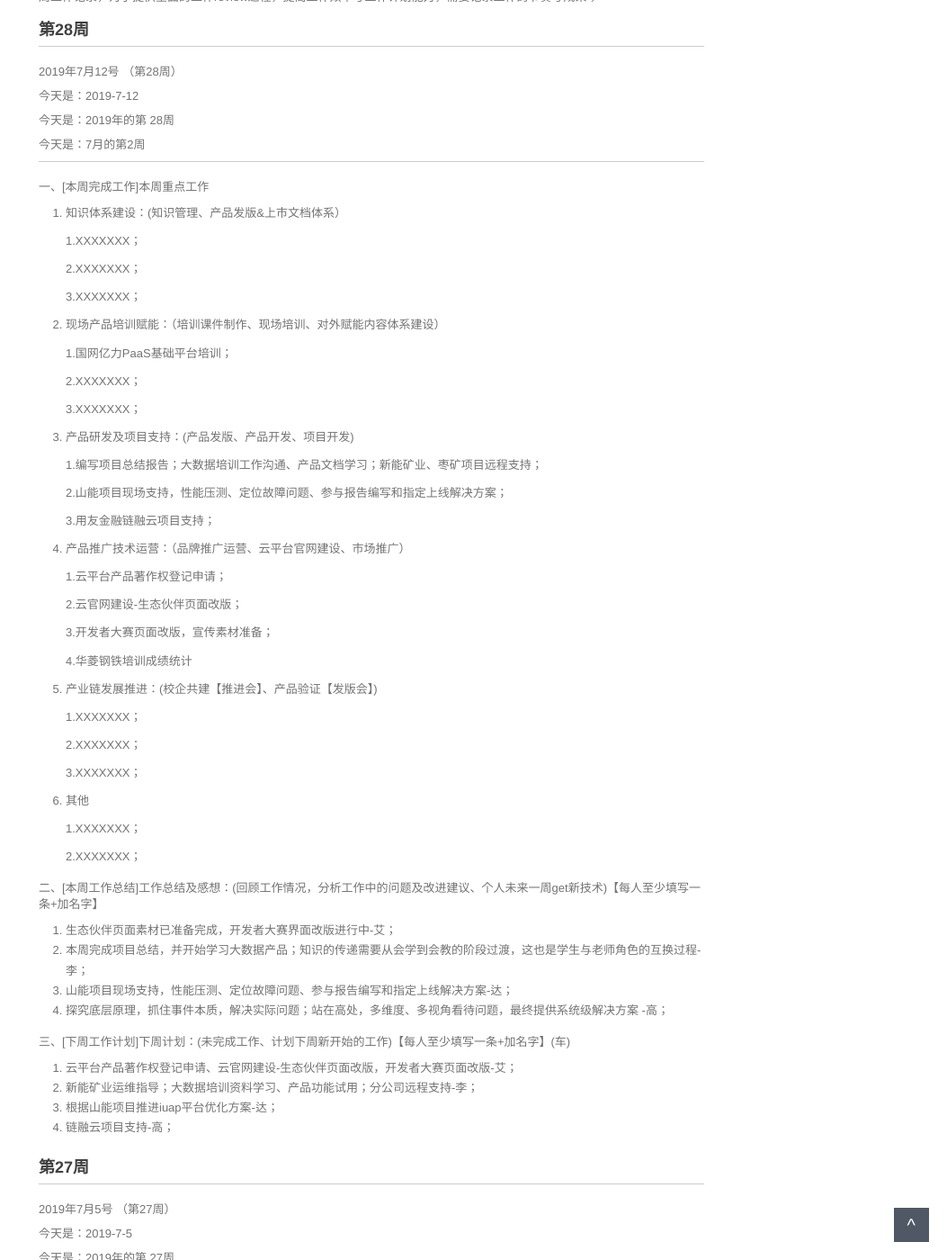
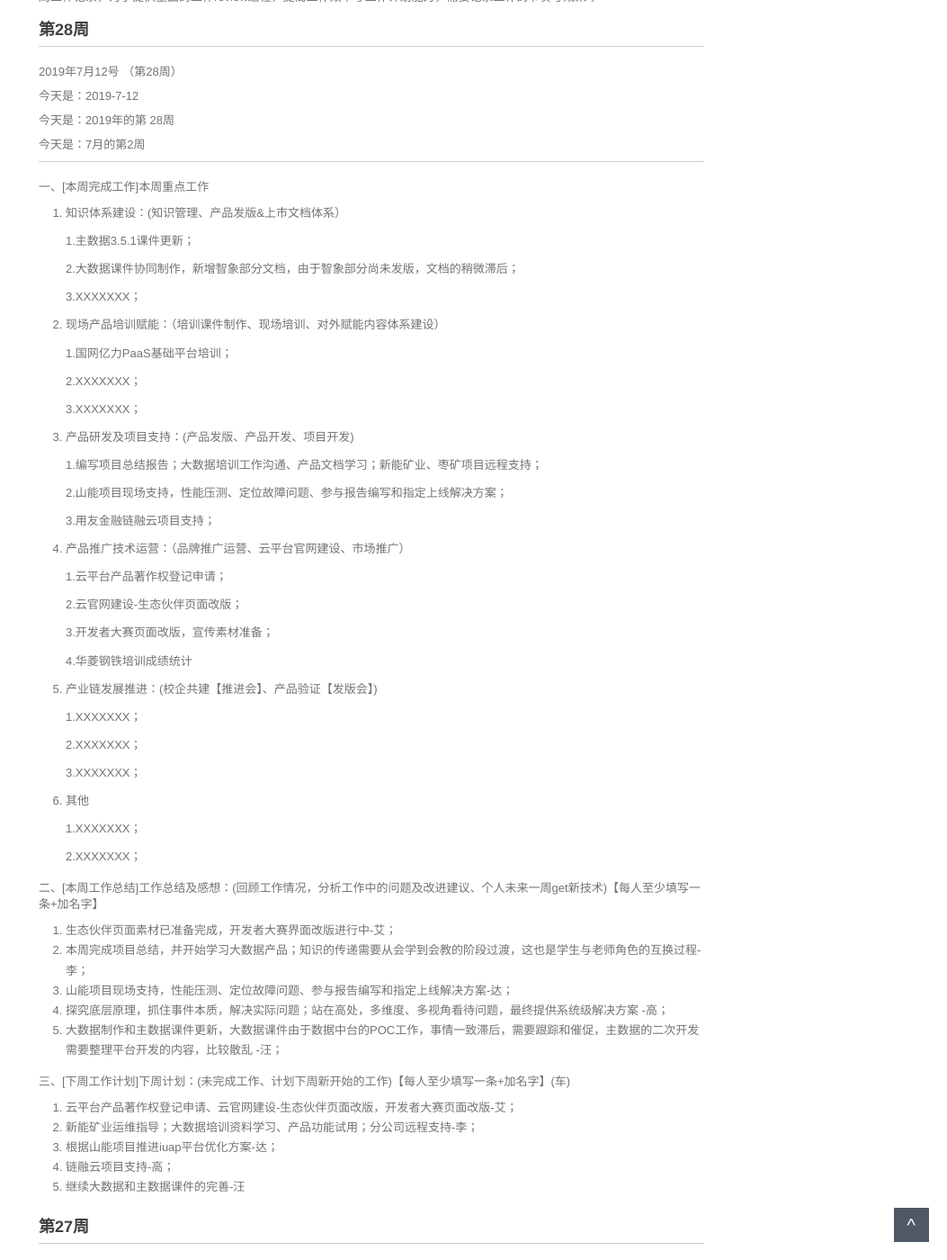
Before and after one commit to walllFlower/blog, a Jekyll site: the page built from _posts/2018-07-17-day_report_cxz.md, in a window 1280 px wide and 1400 px high, scrolled down 310 px. Shown: the whole window at 90% size, without its empty margins (227-1280 px from the left). Built offline with Jekyll 4.4.1, drawn with Linux system fonts in a browser that asks for light colours; comment, search, counter and statistics services are not loaded.

Commit message:
Update 2018-07-17-day_report_cxz.md

```diff
--- a/_posts/2018-07-17-day_report_cxz.md
+++ b/_posts/2018-07-17-day_report_cxz.md
@@ -25,9 +25,9 @@ categories: 技术运营工作周报
 
 1. 知识体系建设：(知识管理、产品发版&上市文档体系）
 
-    1.XXXXXXX；
-
-    2.XXXXXXX；
+    1.主数据3.5.1课件更新；
+
+    2.大数据课件协同制作，新增智象部分文档，由于智象部分尚未发版，文档的稍微滞后；
 
     3.XXXXXXX；
 
@@ -78,6 +78,8 @@ categories: 技术运营工作周报
 2. 本周完成项目总结，并开始学习大数据产品；知识的传递需要从会学到会教的阶段过渡，这也是学生与老师角色的互换过程-李；
 3. 山能项目现场支持，性能压测、定位故障问题、参与报告编写和指定上线解决方案-达；
 4. 探究底层原理，抓住事件本质，解决实际问题；站在高处，多维度、多视角看待问题，最终提供系统级解决方案 -高；
+5. 大数据制作和主数据课件更新，大数据课件由于数据中台的POC工作，事情一致滞后，需要跟踪和催促，主数据的二次开发需要整理平台开发的内容，比较散乱 -汪；
+
 
 三、[下周工作计划]下周计划：(未完成工作、计划下周新开始的工作)【每人至少填写一条+加名字】(车)
 
@@ -85,6 +87,7 @@ categories: 技术运营工作周报
 2. 新能矿业运维指导；大数据培训资料学习、产品功能试用；分公司远程支持-李；
 3. 根据山能项目推进iuap平台优化方案-达；
 4. 链融云项目支持-高；
+5. 继续大数据和主数据课件的完善-汪
 
 
 ###  第27周
```
